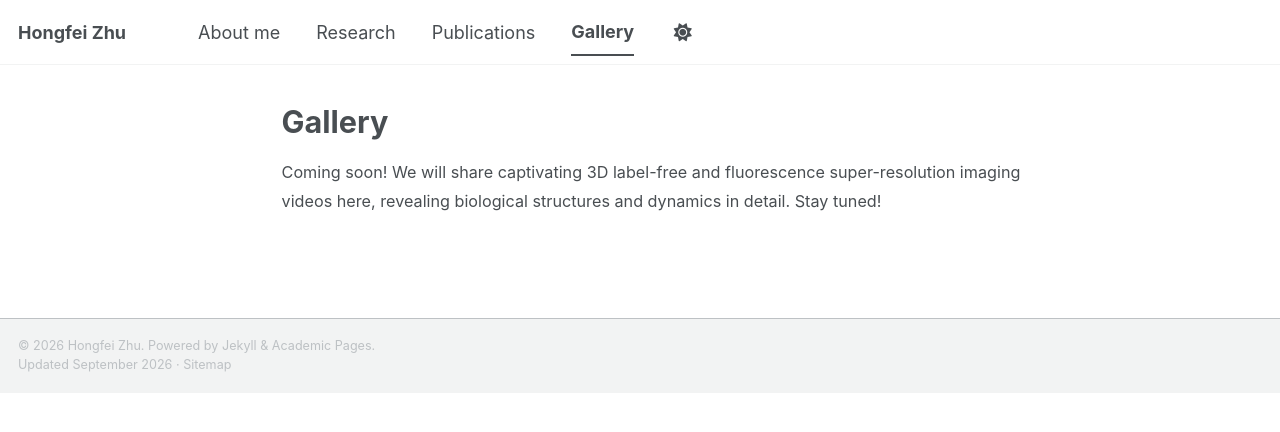
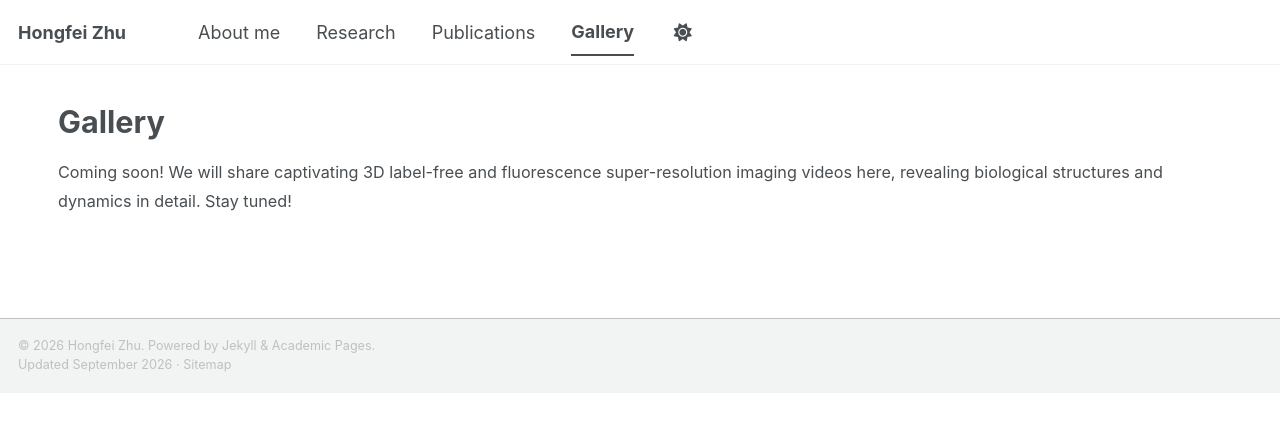
Before and after one commit to Hillbertju/hongfeizhu.github.io, a Jekyll site: the page built from _pages/gallery.md, in a window 1280 px wide. Shown: the top 432 px of the page. Built offline with Jekyll 4.4.1, drawn with Linux system fonts in a browser that asks for light colours; a style sheet for code colours, icons or effects is not loaded.

Commit message:
Add files via upload

```diff
--- a/_includes/head/custom.html
+++ b/_includes/head/custom.html
@@ -26,3 +26,9 @@
 .research-lead{font-size:1.15rem!important;font-weight:600}.research-section{padding:1.4rem 0;border-bottom:1px solid var(--global-border-color,#e5e7eb);scroll-margin-top:1rem}.research-kicker{font-size:.72rem!important;letter-spacing:.08em;text-transform:uppercase;color:#527f9a;margin-bottom:0!important}.research-section h2{margin-top:.5rem}.research-figure{margin:1.4rem 0!important;background:#fff;padding:1rem;border:1px solid #e5e7eb;border-radius:8px}.research-figure img{display:block;width:100%;max-height:640px;object-fit:contain;margin:auto}.research-figure figcaption{color:#59636b;font-size:.7rem;line-height:1.6;margin-top:.8rem}.research-papers li{margin-bottom:1rem}.research-highlights{display:flex;flex-wrap:wrap;gap:1rem;margin:1.5rem 0}.research-highlights>div{flex:1;min-width:130px;border-left:3px solid #527f9a;padding:.7rem 1rem}.research-highlights strong{display:block;font-size:1.5rem;color:#527f9a}.research-highlights span{font-size:.75rem}.author__urls a{overflow-wrap:anywhere}@media(max-width:767px){.research-figure{padding:.5rem}.research-figure img{max-height:none}.research-highlights>div{min-width:100px}}
 .portrait-frame{width:180px;height:180px;position:relative;overflow:hidden;border-radius:50%;margin-bottom:1.2rem}.portrait-frame .portrait-photo{position:absolute!important;width:360px!important;max-width:none!important;height:auto!important;left:-42px;top:-161px}.ppt-pair{display:grid;grid-template-columns:1fr 1fr;gap:12px;align-items:center}.ppt-first{grid-template-columns:0.6fr 1fr}.ppt-pair video,.ppt-pair .ppt-image{width:100%;min-width:0}.ppt-pair img{width:100%;max-height:none;display:block}.ppt-cropped{aspect-ratio:1.088;overflow:hidden;position:relative}.ppt-cropped img{position:absolute;width:187.775%!important;max-width:none!important;left:-87.775%;top:-1.198%}.research-figure{border:0;padding:0;border-radius:0}@media(max-width:600px){.ppt-pair{grid-template-columns:1fr}.portrait-frame{margin:0 0 1rem}.ppt-first video{max-height:360px}}
 </style>
+
+{% unless page.url == "/" %}
+<style>
+#main{max-width:1200px;margin-left:auto;margin-right:auto}#main>.page{width:100%;float:none;margin:0;padding:0}.page__inner-wrap{width:100%;float:none}.page__content{width:100%}.research-figure{margin:1.7rem 0!important}.ppt-pair{gap:24px}
+</style>
+{% endunless %}
```
